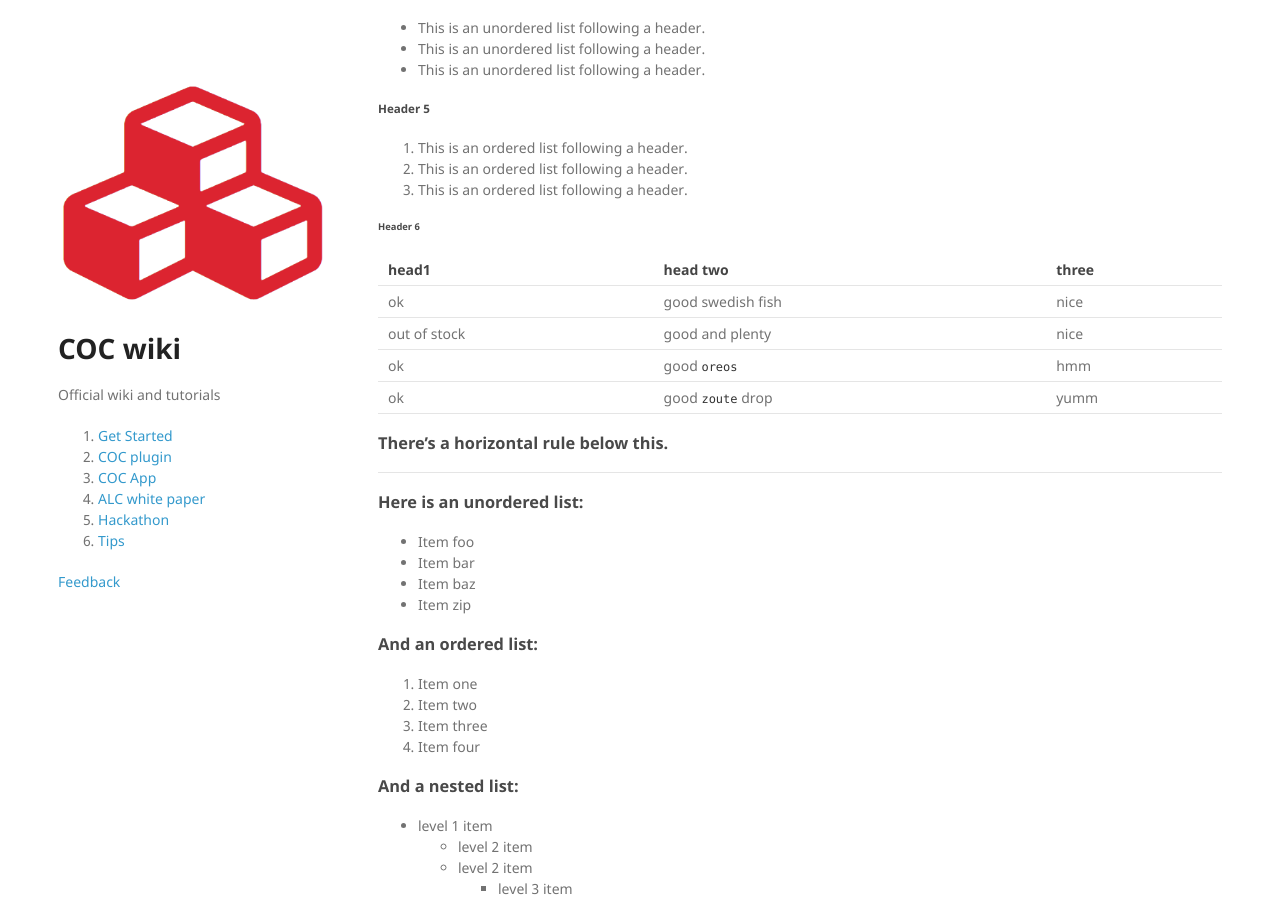
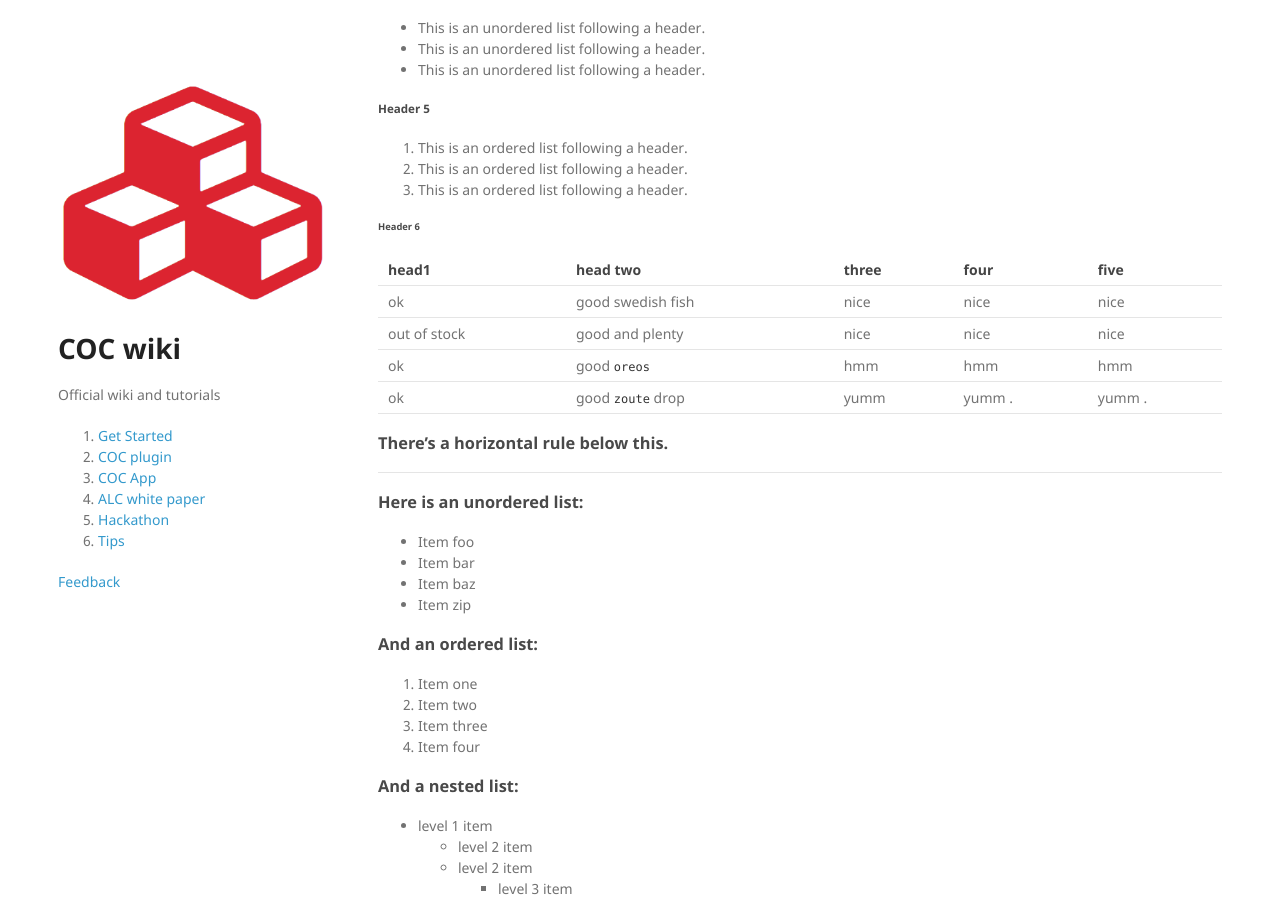
Before and after one commit to daisykim/daisykim.github.io, a Jekyll site: the page built from index.md, in a window 1280 px wide and 900 px high, scrolled down 1179 px. Built offline with Jekyll 4.4.1, drawn with Linux system fonts in a browser that asks for light colours; nearby versions of some CDN libraries.

Commit message:
Update index

```diff
--- a/index.md
+++ b/index.md
@@ -52,12 +52,12 @@ end
 
 ###### [](#header-6)Header 6
 
-| head1        | head two          | three |
-|:-------------|:------------------|:------|
-| ok           | good swedish fish | nice  |
-| out of stock | good and plenty   | nice  |
-| ok           | good `oreos`      | hmm   |
-| ok           | good `zoute` drop | yumm  |
+| head1        | head two          | three | four      | five      |
+|:-------------|:------------------|:------|:----------|:----------|
+| ok           | good swedish fish | nice  | nice      | nice      |
+| out of stock | good and plenty   | nice  | nice      | nice      |
+| ok           | good `oreos`      | hmm   | hmm       | hmm       |
+| ok           | good `zoute` drop | yumm  | yumm     .| yumm     .|
 
 ### There's a horizontal rule below this.
 
```
